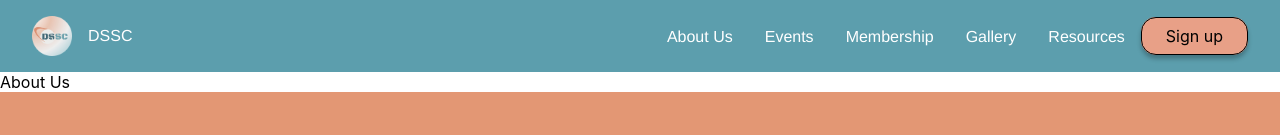
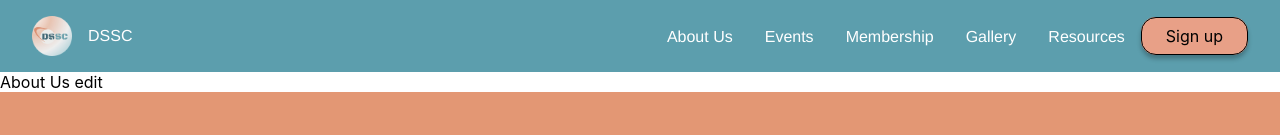
Before and after one commit to Design-Society-Student-Chapter-at-UTD/DSSCWebsite, a React (Create React App) app in the folder my-app/: page /AboutUs in a window 1280 px wide. Shown: the top 135 px of the page. Built offline with nearby package versions, Linux system fonts and the light colour scheme.

Commit message:
checking

```diff
--- a/my-app/src/pages/AboutUs.js
+++ b/my-app/src/pages/AboutUs.js
@@ -1,7 +1,7 @@
 import React from "react";
 
 const AboutUs = () => {
-  return <div>About Us</div>;
+  return <div>About Us edit</div>;
 };
 
 export default AboutUs;
```
